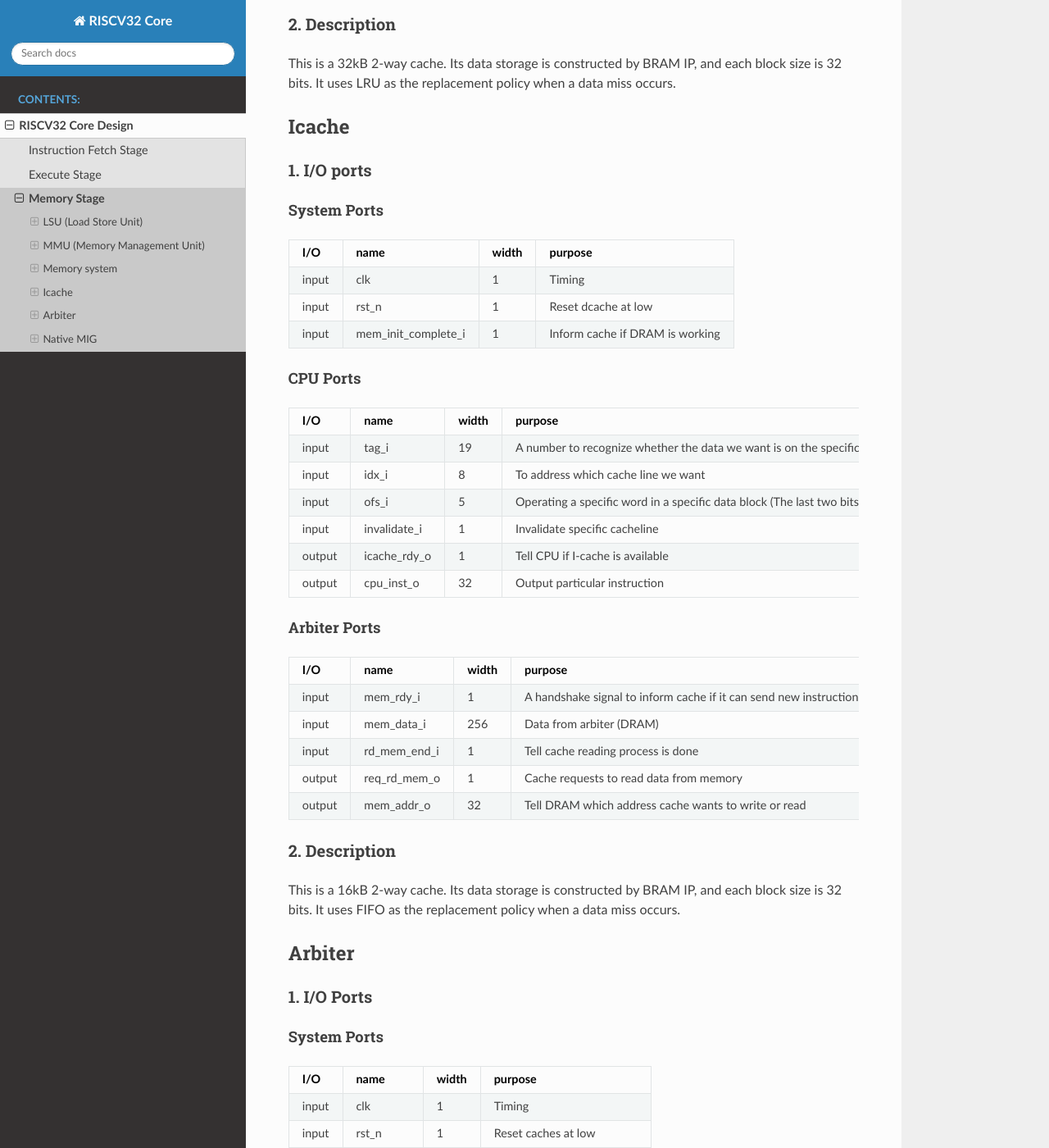
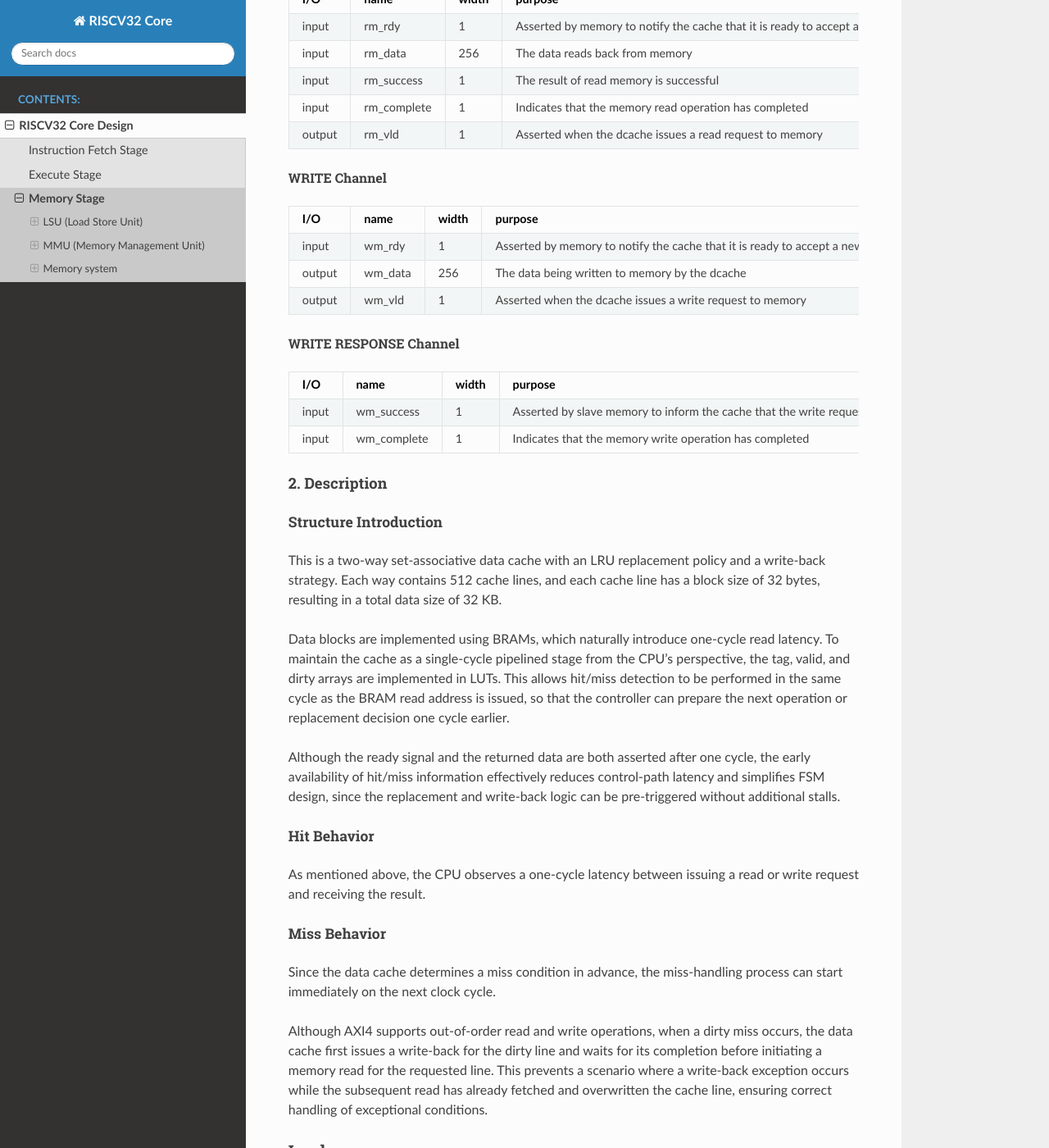
Before and after one commit to ttcn-0906/riscv32-core-doc, a Sphinx documentation site: the page built from docs/source/mem_stage.md, in a window 1280 px wide and 1400 px high, scrolled down 6162 px. Shown: the whole window at 82% size. Built offline with Sphinx 7.4.7 and the Read the Docs theme 3.1.0, drawn with Linux system fonts in a browser that asks for light colours; some of the changed text lies outside the part shown.

Commit message:
Update mem_stage.md

```diff
--- a/docs/source/mem_stage.md
+++ b/docs/source/mem_stage.md
@@ -142,6 +142,7 @@ We use **Sv32** as our virtual address design. Sv32 use two-level page to transl
 - PPN: first level physical page number.
 
 ## Memory system
+The simplified structure of the Memory system is below.
 <img width="411" height="601" alt="Memory" src="https://github.com/user-attachments/assets/27161469-1587-4a34-8284-159388b401c2" />
 
 
@@ -155,189 +156,129 @@ We use **Sv32** as our virtual address design. Sv32 use two-level page to transl
 |--------|--------------------|-------|--------------------------------|
 | input  | clk                 | 1     | Timing                         |
 | input  | rst_n               | 1     | Reset dcache at low            |
-| input  | mem_init_complete_i | 1     | Inform cache if DRAM is working|
 
-#### CPU Ports
+
+##### CPU Ports
 
 | I/O    | name         | width | purpose                                                                 |
 |--------|-------------|-------|-------------------------------------------------------------------------|
 | input  | tag_i        | 18    | A number to recognize whether the data we want is on the specific address or not |
 | input  | idx_i        | 9     | To address which cache line we want                                     |
 | input  | word_ofs_i   | 3     | Operating a specific word in a specific data block                      |
+| input | cpu_data_i   | 32    | The data CPU wants to store                                         |
 | input  | mask_i       | 4     | A word is 4 bytes in 32-bit CPU and mask_i is a filter to choose which bytes need to be operated |
 | input  | cpu_req_wr   | 1     | CPU wants to write data to cache                                        |
 | input  | cpu_req_rd   | 1     | CPU wants to read data from cache                                       |
-| output | cpu_data_o   | 32    | Turn specific data back to CPU                                          |
-| output | dcache_rdy_o | 1     | A one way handshake telling CPU if this cache is available or not       |
-| input  | invalidate_i | 1     | Invalidate specific cacheline                                           |
+| output | cpu_data_o   | 32    | The data CPU wants to load                                         |
+| output | dcache_rdy_o | 1     | A handshake telling CPU if this cache is available or not       |
+| output | exception | 1     |  This signal keep high until the CPU sends except_complete if dcache tries to read/write but fail  |
+| input  | except_complete   | 1     | Asserted for one cycle after the CPU handles an exception caused by the dcache  |
+
+##### MMU Ports
 | input  | flush_i      | 1     | Flush specific cacheline                                                |
 | input  | writeback_i  | 1     | Write all of the data back to DRAM                                      |
+| input  | invalidate_i | 1     | Invalidate specific cacheline                                           |
 
-#### Arbiter Ports
-
+##### MEM Ports
+###### Commen signal
 | I/O    | name         | width | purpose                                                             |
 |--------|-------------|-------|---------------------------------------------------------------------|
-| input  | mem_rdy_i    | 1     | A handshake signal to inform cache if it can send new instruction to arbiter |
-| input  | mem_data_i   | 256   | Data from arbiter (DRAM)                                           |
-| output | wr_mem_end_o | 1     | Get high when the data is last one                                  |
-| input  | rd_mem_end_i | 1     | Tell cache reading process is done                                  |
-| output | req_wr_mem   | 1     | Cache requests to write data to memory                               |
-| output | req_rd_mem   | 1     | Cache requests to read data from memory                               |
-| output | mem_addr_o   | 32    | Tell DRAM which address cache wants to write or read                |
-| output | mem_data_o   | 256   | Data for DRAM                                                        |
+| output  | mem_addr    | 32     | The address being read from or written to by the dcache |
 
-### 2. Description
+###### READ Channel
+| I/O    | name         | width | purpose                                                             |
+|--------|-------------|-------|---------------------------------------------------------------------|
+| input  | rm_rdy    | 1     | Asserted by memory to notify the cache that it is ready to accept a new read request  |
+| input  | rm_data   | 256   | The data reads back from memory                                           |
+| input |  rm_success | 1     | The result of read memory is successful                                  |
+| input  | rm_complete | 1     | Indicates that the memory read operation has completed                 |
+| output | rm_vld   | 1     | Asserted when the dcache issues a read request to memory        |
 
-This is a 32kB 2-way cache. Its data storage is constructed by BRAM IP, and each block size is 32 bits. It uses LRU as the replacement policy when a data miss occurs.
+###### WRITE Channel
+| I/O    | name         | width | purpose                                                             |
+|--------|-------------|-------|---------------------------------------------------------------------|
+| input  | wm_rdy    | 1     | Asserted by memory to notify the cache that it is ready to accept a new write request  |
+| output  | wm_data   | 256   | The data being written to memory by the dcache               |
+| output | wm_vld   | 1     | Asserted when the dcache issues a write request to memory        |
 
-## Icache
+###### WRITE RESPONSE Channel
+| I/O    | name         | width | purpose                                                             |
+|--------|-------------|-------|---------------------------------------------------------------------|
+| input  | wm_success    | 1    | Asserted by slave memory to inform the cache that the write request has been accepted |
+| input  | wm_complete   | 1   |  Indicates that the memory write operation has completed |
 
-### 1. I/O ports
 
-#### System Ports
+#### 2. Description
+##### Structure Introduction
+This is a two-way set-associative data cache with an LRU replacement policy and a write-back strategy.
+Each way contains 512 cache lines, and each cache line has a block size of 32 bytes, resulting in a total data size of 32 KB.
+
+Data blocks are implemented using BRAMs, which naturally introduce one-cycle read latency.
+To maintain the cache as a single-cycle pipelined stage from the CPU’s perspective,
+the tag, valid, and dirty arrays are implemented in LUTs.
+This allows hit/miss detection to be performed in the same cycle as the BRAM read address is issued,
+so that the controller can prepare the next operation or replacement decision one cycle earlier.
+
+Although the ready signal and the returned data are both asserted after one cycle,
+the early availability of hit/miss information effectively reduces control-path latency and simplifies FSM design,
+since the replacement and write-back logic can be pre-triggered without additional stalls.
+
+##### Hit Behavior
+As mentioned above, the CPU observes a one-cycle latency between issuing a read or write request and receiving the result.
+
+##### Miss Behavior
+Since the data cache determines a miss condition in advance, the miss-handling process can start immediately on the next clock cycle.
+
+Although AXI4 supports out-of-order read and write operations,
+when a dirty miss occurs, the data cache first issues a write-back for the dirty line
+and waits for its completion before initiating a memory read for the requested line.
+This prevents a scenario where a write-back exception occurs while the subsequent read has already fetched and overwritten the cache line,
+ensuring correct handling of exceptional conditions.
+
+### Icache
+
+#### 1. I/O ports
+
+##### System Ports
 
 | I/O    | name                 | width | purpose                        |
 |--------|--------------------|-------|--------------------------------|
 | input  | clk                 | 1     | Timing                         |
-| input  | rst_n               | 1     | Reset dcache at low            |
-| input  | mem_init_complete_i | 1     | Inform cache if DRAM is working|
+| input  | rst_n               | 1     | Reset icache at low            |
 
-#### CPU Ports
+##### CPU Ports
 
 | I/O    | name         | width | purpose                                                                 |
 |--------|-------------|-------|-------------------------------------------------------------------------|
 | input  | tag_i        | 19    | A number to recognize whether the data we want is on the specific address or not |
 | input  | idx_i        | 8     | To address which cache line we want                                     |
 | input  | ofs_i        | 5     | Operating a specific word in a specific data block (The last two bits must be zero) |
+| output | icache_rdy_o | 1     | Tell CPU if I-cache is available                                        |
+| output | exception | 1     |  This signal keep high until the CPU sends except_complete if the cache tries to read/write but fail  |
+| input  | except_complete   | 1     | Asserted for one cycle after the CPU handles an exception caused by the icache  |
+
+##### MMU Ports
+| I/O    | name         | width | purpose                                                                 |
+|--------|-------------|-------|-------------------------------------------------------------------------|
 | input  | invalidate_i | 1     | Invalidate specific cacheline                                           |
-| output | icache_rdy_o | 1     | Tell CPU if I-cache is available                                        |
-| output | cpu_inst_o   | 32    | Output particular instruction                                           |
 
-#### Arbiter Ports
+##### Arbiter Ports
 
 | I/O    | name         | width | purpose                                                             |
 |--------|-------------|-------|---------------------------------------------------------------------|
-| input  | mem_rdy_i    | 1     | A handshake signal to inform cache if it can send new instruction to arbiter |
-| input  | mem_data_i   | 256   | Data from arbiter (DRAM)                                           |
-| input  | rd_mem_end_i | 1     | Tell cache reading process is done                                  |
-| output | req_rd_mem_o | 1     | Cache requests to read data from memory                               |
-| output | mem_addr_o   | 32    | Tell DRAM which address cache wants to write or read                |
+| input  | rm_rdy_i    | 1     | A handshake signal to inform cache if it can send new instruction to memory |
+| output | mem_addr   | 32    | Tell DRAM which address cache wants to read                |
+| input  | rm_success | 1     | Tell cache reading process is successful                                   |
+| input | rm_completely | 1     | Tell cache reading process is finished                              |
+| output | mem_addr   | 32    | Tell DRAM which address cache wants to write or read                |
+| input  | rm_data_i   | 256   | Data from memory                                         |
 
-### 2. Description
+#### 2. Description
+##### Structure Introduction
+This is a two-way set-associative instruction cache with a FIFO replacement policy and a write-back strategy.
+Each way contains 256 cache lines, and each cache line has a block size of 32 bytes, resulting in a total data size of 16 KB.
 
-This is a 16kB 2-way cache. Its data storage is constructed by BRAM IP, and each block size is 32 bits. It uses FIFO as the replacement policy when a data miss occurs.
-
-
-## Arbiter
-
-### 1. I/O Ports
-
-#### System Ports
-
-| I/O    | name          | width | purpose                   |
-|--------|---------------|-------|---------------------------|
-| input  | clk           | 1     | Timing                    |
-| input  | rst_n         | 1     | Reset caches at low       |
-| input  | init_addr_i   | 32    | Provide DRAM initial values |
-| input  | init_data_i   | 128   | Initial values            |
-| input  | init_end_i    | 1     | Initialization is done    |
-
-#### Dcache Ports
-
-| I/O    | name       | width | purpose                        |
-|--------|------------|-------|--------------------------------|
-| output | d_rd_data_o | 256  | Data Dcache needs             |
-| output | d_rd_end_o  | 1    | Read data process is done      |
-| input  | d_wr_data_i | 256  | Data to store into DRAM        |
-| input  | d_req_wr_i  | 1    | Dcache requests to write to DRAM |
-| input  | d_req_rd_i  | 1    | Dcache requests to read from DRAM |
-| input  | d_addr_i    | 32   | Address for DRAM write/read    |
-| output | d_mem_rdy_o | 1    | Dcache can start to read/write DRAM |
-
-#### Icache Ports
-
-| I/O    | name       | width | purpose                        |
-|--------|------------|-------|--------------------------------|
-| output | i_rd_data_o | 256  | Data Icache needs             |
-| output | i_rd_end_o  | 1    | Read data process is done      |
-| input  | i_req_rd_i  | 1    | Icache requests to read from DRAM |
-| input  | i_addr_i    | 32   | Address for DRAM write/read    |
-| output | i_mem_rdy_o | 1    | Icache can start to read/write DRAM |
-
-#### MIG Ports
-
-| I/O    | name           | width | purpose                                      |
-|--------|----------------|-------|----------------------------------------------|
-| output | app_addr       | 27    | DRAM address (128MB DRAM → 27 bits)         |
-| output | app_cmd        | 1     | Decide read or write                          |
-| output | app_en         | 1     | Command enable                                |
-| input  | app_rdy        | 32    | MIG is ready to accept new command           |
-| input  | init_mem_rdy   | 1     | High after DRAM starts working               |
-| output | app_wdf_data   | 128   | Data to write into DRAM                        |
-| output | app_wdf_end    | 1     | High for 1 cycle at end of data             |
-| output | app_wdf_wren   | 1     | Write command valid                           |
-| input  | app_wdf_rdy    | 1     | DRAM can accept write                         |
-| output | app_wdf_mask   | 1     | Which bytes to write (default: all zeros)    |
-| input  | app_rd_data    | 128   | Data from DRAM                                |
-| input  | app_rd_data_end| 1     | High when data read back from DRAM           |
-| input  | app_rd_data_valid | 1  | Handshake indicating data from DRAM is valid |
-
-### 2. Description
-
-This interface resolves competition between I-cache and D-cache and also serves as a data channel when the CPU is first activated(Current version).
-
-## Native MIG
-
-### 1. I/O Ports
-
-#### DDR2 Ports
-
-Skip them, this part will automatically operate by MIG IP after a command is issued to MIG, so we don't need to pay much time on relizing port of DDR2. That is, we don't need to operate this part in person.
-
-#### Application Interface Ports
-
-| I/O    | name                 | width | purpose                                       |
-| ------ | -------------------- | ----- | --------------------------------------------- |
-| input | app_addr            | 27    | DRAM address for read/write (128MB → 27 bits) |
-| input | app_cmd             | 3     | Command type (read when 3'b000/write when 3'b001)               |
-| input | app_en              | 1     | Command enable (the command at app_cmd should be adapted)                                |
-| input  | app_wdf_data       | 128   | Data need to be written to DRAM(the width is limited by DDR)                         |
-| input  | app_wdf_end        | 1     | High for the end of Data sequence           |
-| input  | app_wdf_wren       | 1     | Write Command enable(Both app_en and app_wdf_wren get high when writing )                           |
-| input  | app_sr_req         | 1     | Request self-refresh (Not that much important, just set 1'b0 is fine)                      |
-| input  | app_ref_req        | 1     | Request refresh (Not that much important, just set 1'b0 is fine)                           |
-| input  | app_zq_req         | 1     | Request ZQ calibration (Not that much important, just set 1'b0 is fine)                    |
-| input  | app_wdf_mask       | 16    | Byte mask for write data (1 = ignore byte, generality setting to 16'h0) |
-| output | app_rd_data        | 128   | Data read from DRAM                        |
-| output | app_rd_data_end   | 1     | High when last beat of read data           |
-| output | app_rd_data_valid | 1     | Read data valid handshake                  |
-| output | app_rdy             | 1     | MIG ready to accept new command            |
-| output | app_wdf_rdy        | 1     | Ready to accept new writting command                 |
-| output | app_sr_active      | 1     | Self-refresh active (Not that much important)     |
-| output | app_ref_ack        | 1     | Refresh acknowledge(Not that much important)                        |
-| output | app_zq_ack         | 1     | ZQ calibration acknowledge(Not that much important)|
-| output | ui_clk              | 1     | User interface clock, this clock will automatically generated by MIG after setting up the behavior of MIG IP |
-| output | ui_clk_sync_rst   | 1     | Reset synchronized to user clock(Not that much important) |
-
-
-#### System Ports
-| I/O   | name        | width | purpose                  |
-| ----- | ----------- | ----- | ------------------------ |
-| input | sys_clk_i | 1     | System clock (on the Digilent Nexys A7-100T, recommended period = 3077 ps)     |
-| input | clk_ref_i | 1     | Reference clock input, depends on MIG IP setup  |
-| input | sys_rst    | 1     | Active-low reset (depends on your decision during MIG IP setup) |
-
-
-### 2. Discription
-The behavior of the MIG is determined by the FPGA board that you use.
-
-### 3. The parameters in Digilent-NEXYS A7 100T board
-(1)Pin Compatible FPGA->採用預設值<br>
-(2)Memory Selection->選DDR2 SDRAM<br>
-(3)Controller Options->clock Period官方推薦3077ps，PHY在3077ps下只能是4:1，Memory Part在這塊版上是MT47H64M16HR-25E，對應的Data width是16 bits，Data Mask要勾選，其餘選項皆採預設<br>
-(4)Memory Options->Input Clock Period選3077ps，Burst Type選Sequence，RTT-ODT選50ohms，Memory Address Mapping Selection選Bank-ROW-COLLUM這個順序<br>
-(5)FPGA Options->System Clock選Single-Ended，Reference Clock選No Buffer,其餘選項皆採預設值<br>
-Extended FPGA OPtions->Internal Termination Impedence選50Ohms<br>
-(6)IO Planning Options->選Fixed Pin output<br>
-(7)Pin Selection->做腳位配置<br>
-(8)後續全按NEXT<br>
+Data blocks are implemented using BRAMs, which naturally introduce one-cycle read latency.
+To maintain the cache as a single-cycle pipelined stage from the CPU’s perspective,
+the tag and valid arrays are implemented in LUTs.
+Unlike the D-cache, the I-cache can assert the ready signal immediately, which helps to reduce pipeline latency.
```
